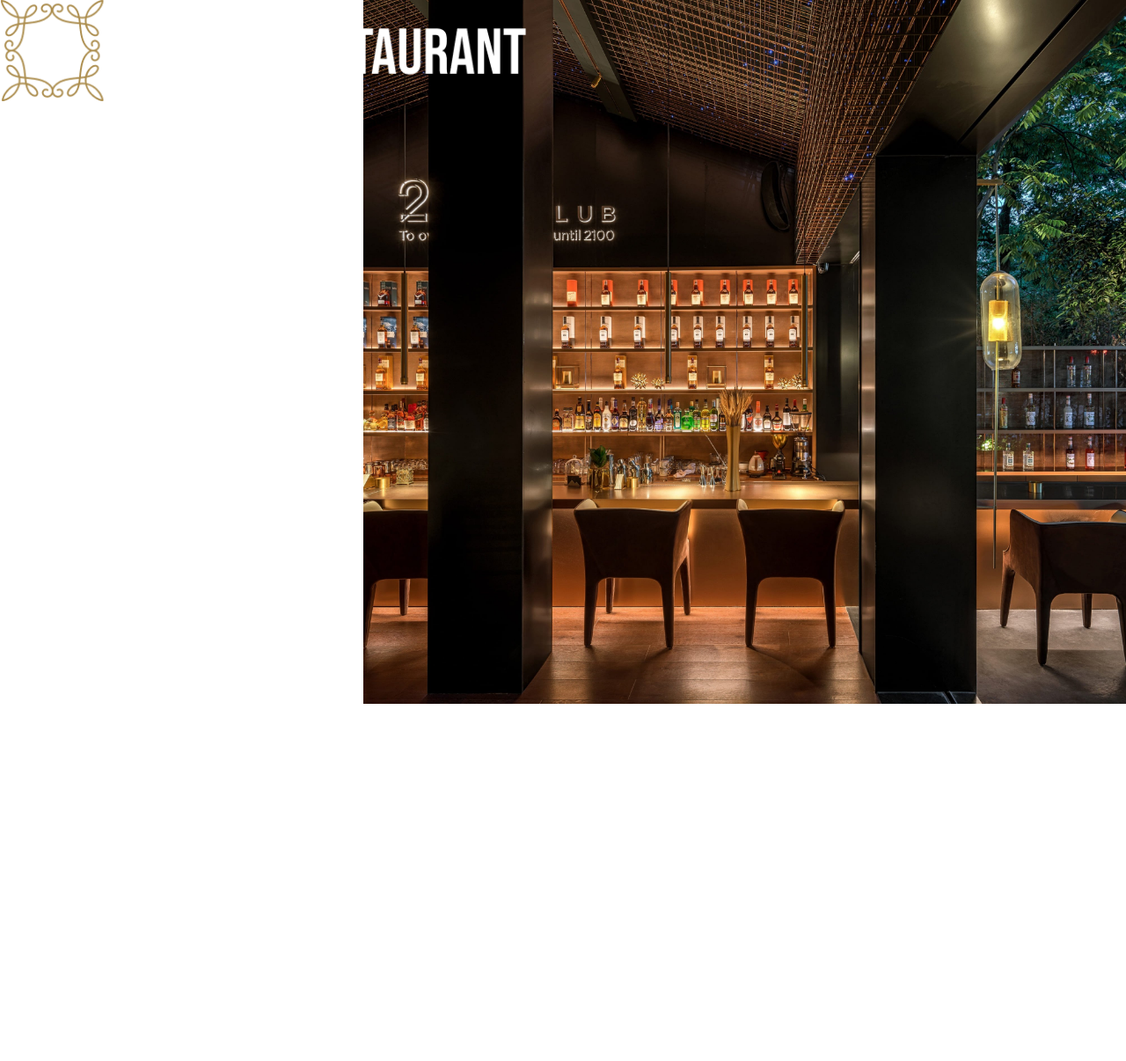
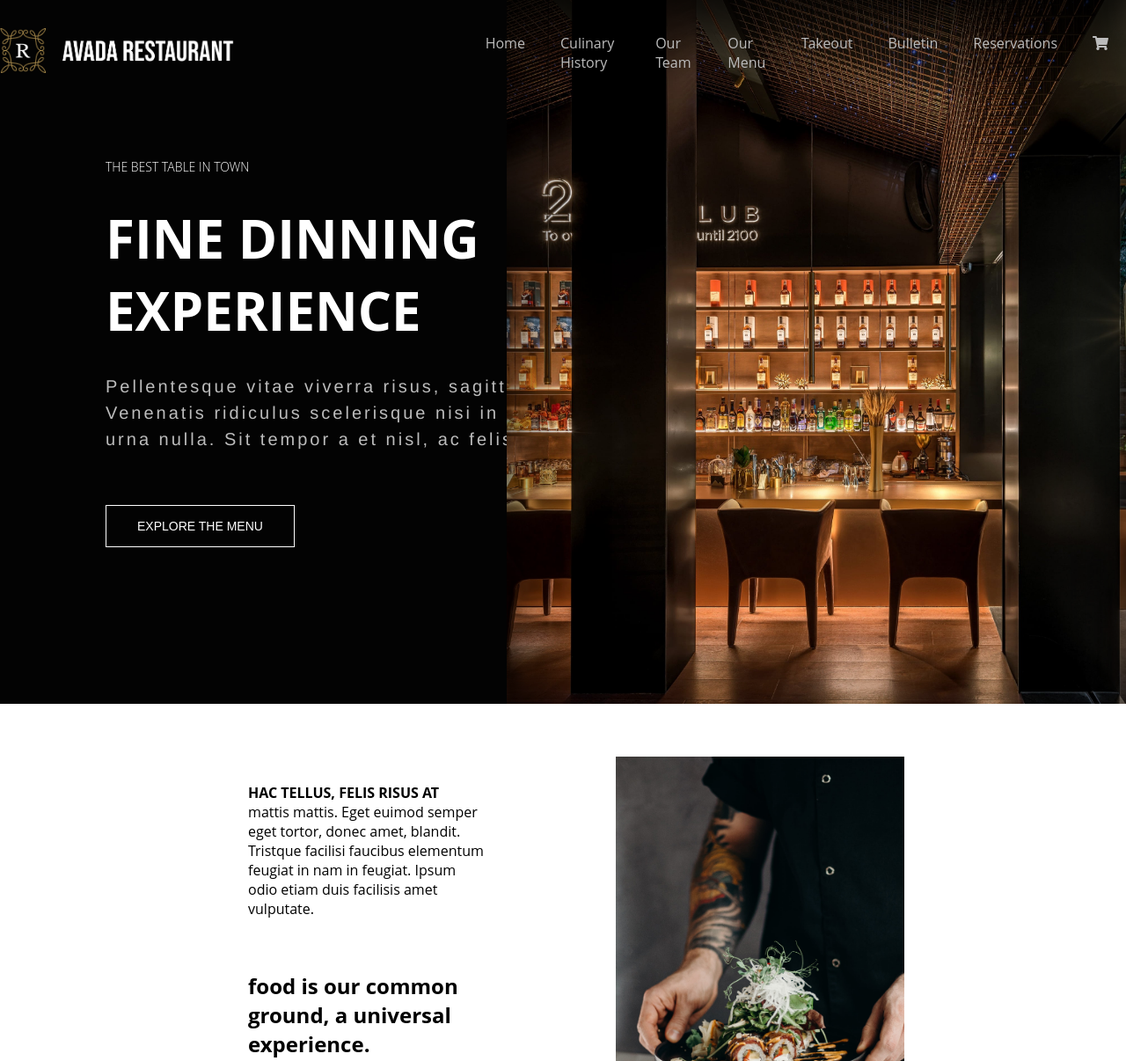
Before and after one commit to luca-lorenzetti/proj-html-vuejs, a website: page index.html in a window 1280 px wide. Shown: the top 1206 px of the page at 88% size. Before the commit the page ends 800 px from the top, so only its background shows below. Drawn offline with Linux system fonts and the light colour scheme.

Commit message:
Inizio struttura prima sezione

```diff
--- a/index.html
+++ b/index.html
@@ -23,15 +23,15 @@
 
         <!-- Root -->
         <div id="root">
-            <header class="bgImg-full-cover">
+            <header class="flex">
 
                 <!-- Top Header -->
-                <div class="top_header">
+                <div class="top_header flex">
 
                     <!-- Left top header -->
                     <div class="left_top_header">
                         <div class="logo">
-                            <a href="#">  <img src="src/img/logo-restaurant-2x-600x115.png" alt="logo-avada-restaurant"> </a>
+                            <a href="#">  <img src="src/img/logo-restaurant-2x.png" alt="logo-avada-restaurant"> </a>
                         </div>
                     </div>
                     <!-- /Left top header -->
@@ -39,13 +39,73 @@
                     <!-- Right top header -->
                     <div class="right_top_header">
 
+                        <ul class="nav_bar_menu_header flex">
+                            <li><a href="#">home</a></li>
+                            <li><a href="#">culinary history</a></li>
+                            <li><a href="#">our team</a></li>
+                            <li><a href="#">our menu</a></li>
+                            <li><a href="#">takeout</a></li>
+                            <li><a href="#">bulletin</a></li>
+                            <li><a href="#">reservations</a></li>
+                            <li><a href="#"><i class="fas fa-shopping-cart"></i></a></li>
+                        </ul>
+
                     </div>
                     <!-- /Right top header -->
 
                 </div>
                 <!-- /Top Header -->
 
+                <!-- Left header -->
+                <div class="left_header flex">
+                    <div class="left_inside_left_header"></div>
+                    <div class="right_inside_left_header">
+                        <p><small class="font-size-14 text_light text_uppercase">the best table in town</small></p>
+                        <div class="title_header_left">
+                            <h2 class="text_uppercase">fine dinning experience</h2>
+                        </div>
+                        <p class="font-size-20">Pellentesque vitae viverra risus, sagittis.
+                            Venenatis ridiculus scelerisque nisi in urna nulla. Sit tempor a et nisl, ac felis.
+                        </p>
+                        <button>explore the menu</button>
+                    </div>
+
+                </div>
+                <!-- /Left header -->
+
+                <!-- Right header -->
+                <div class="right_header bgImg-full-cover">
+
+                </div>
+                <!-- /Right header -->
+
             </header>
+
+            <!-- Main -->
+            <main>
+                    <div class="first_section flex">
+                        <div class="left_first_section flex flex_colum">
+                            <p><strong>hac tellus, felis risus at</strong>
+                            mattis mattis. Eget euimod semper eget tortor, donec
+                            amet, blandit. Tristque facilisi faucibus elementum
+                            feugiat in nam in feugiat. Ipsum odio etiam duis
+                            facilisis amet vulputate.
+                            </p>
+                            <h2>food is our common ground, a universal experience.</h2>
+                            <p>Tristique tempus condimentum diam donec. Condimentum ullamcorper sit elementum hendreit mi
+                                nulla in consequat, ut.Metus, nullam scelerisque netus viverra dui.
+                            </p>
+                            <img src="src/img/signature.jpg" alt="signature-logo">
+                        </div>
+
+                        <div class="right_first_section">
+
+                        </div>
+                    </div>
+
+            </main>
+            <!-- M/ain -->
+
         </div>
         <!-- /Root -->
     </body>
--- a/src/Partials/body.scss
+++ b/src/Partials/_body.scss
@@ -5,5 +5,5 @@
 }
 
 body{
-    font-family: 'Roboto Condensed', sans-serif;
+    font-family: "Open Sans", Arial, Helvetica, sans-serif;
 }
--- /dev/null
+++ b/src/Partials/_button.scss
@@ -0,0 +1,9 @@
+button{
+    text-transform: uppercase;
+    background-color: transparent;
+    border: 1px solid #fff;
+    font-size: 14px;
+    padding: 15px 35px;
+    color: #fff;
+    cursor: pointer;
+}
--- a/src/Partials/_common.scss
+++ b/src/Partials/_common.scss
@@ -1,8 +1,41 @@
 .bgImg-full-cover{
     background-repeat: no-repeat;
-    background-size: contain;
+    background-size: cover;
 }
 
 .flex{
     display: flex;
+    justify-content: space-around;
 }
+.flex_colum{
+    flex-direction: column;
+}
+
+ul{
+    list-style: none;
+
+    & a{
+        text-decoration: none;
+    }
+}
+
+
+// Fonts size
+
+@for $i from 1 through 19 {
+    .font-size-#{ ($i * 2) +10} {
+      font-size: ($i * 2) +10px;
+    }
+  }
+
+.text_uppercase{
+    text-transform: uppercase;
+}
+.text_light{
+    font-weight: 100;
+}
+
+
+strong{
+    text-transform: uppercase;
+}
--- /dev/null
+++ b/src/Partials/_firstSection.scss
@@ -0,0 +1,28 @@
+.first_section{
+
+    width: $widthFirstSection;
+    margin: 0 auto;
+
+    & > div{
+        flex: 1;
+        margin: 60px;
+    }
+
+    & .left_first_section{
+
+
+        & > *{
+            margin: 30px;
+        }
+        & > img{
+            width: 100px;
+        }
+    }
+
+    & .right_first_section{
+        background-image: url("../src/img/info22x.jpg");
+        background-repeat: no-repeat;
+        background-size: contain;
+    }
+
+}
--- a/src/Partials/_header.scss
+++ b/src/Partials/_header.scss
@@ -1,11 +1,92 @@
-header{
-    background-image: url("../src/img/slider52x.jpg");
-    background-position: right;
+header {
 
     width: $widthHeader;
     height: $heightHeader;
+
+    // Top header
+    &>.top_header {
+        position: absolute;
+        height: 15vh;
+        width: 100%;
+        align-items: center;
+
+        // Logo
+
+        & img {
+            width: $withLogoHeader;
+        }
+
+        // Navbar menu header
+        & .nav_bar_menu_header {
+
+            position: relative;
+            z-index: 3;
+
+            &>li {
+                margin: 0 20px;
+            }
+
+            & a {
+                color: #bcbcbc;
+                text-transform: capitalize;
+            }
+        }
+    }
+
+    &>.left_header {
+        background-color: #030303;
+        height: $heightRightHeader;
+        padding: 0 60px 0 90px;
+        width: 45%;
+        align-items: center;
+        color: #fff;
+
+
+
+
+        & h2 {
+            font-size: 60px;
+            overflow-wrap: break-word;
+        }
+
+        &>.left_inside_left_header {
+            border-bottom: 1px solid $secondaryColorText;
+            width: 60px;
+            margin-top: -400px;
+        }
+
+        &>.right_inside_left_header {
+
+            &>* {
+                margin: 30px;
+            }
+
+            &>*:not(button) {
+                width: 500px;
+
+            }
+
+            &>p:nth-child(3) {
+                overflow-wrap: break-word;
+                color: $secondaryColorText;
+                font-family: Helvetica Neue;
+                letter-spacing: 3px;
+                line-height: 30px;
+            }
+
+        }
+    }
+
+    &>.right_header {
+        background-image: url("../src/img/slider52x.jpg");
+        height: $heightRightHeader;
+        box-shadow: inset 0 40px 100px 0px rgba(0, 0, 0, 1);
+        flex: 1;
+    }
+
 }
 
-.top_header{
-    position: absolute;
+
+.active_menu_item {
+    color: #fff;
 }
--- /dev/null
+++ b/src/Partials/_main.scss
@@ -0,0 +1,2 @@
+main{
+}
--- a/src/Partials/_variables.scss
+++ b/src/Partials/_variables.scss
@@ -2,3 +2,17 @@
 
 $widthHeader: 100%;
 $heightHeader: 100vh;
+
+
+// LogoHeader
+
+$withLogoHeader: 50%;
+
+// Left header
+$secondaryColorText: #bcbcbc;
+
+// Right header
+
+$heightRightHeader: 100%;
+
+$widthFirstSection: 70%;
--- a/src/app.scss
+++ b/src/app.scss
@@ -4,6 +4,10 @@
 
 @import "Partials/common";
 
+@import "Partials/header";
 
+@import "Partials/main";
 
-@import "Partials/header";
+@import "Partials/firstSection";
+
+@import "Partials/button";
```
Also changed, not shown: dist/app.css.
